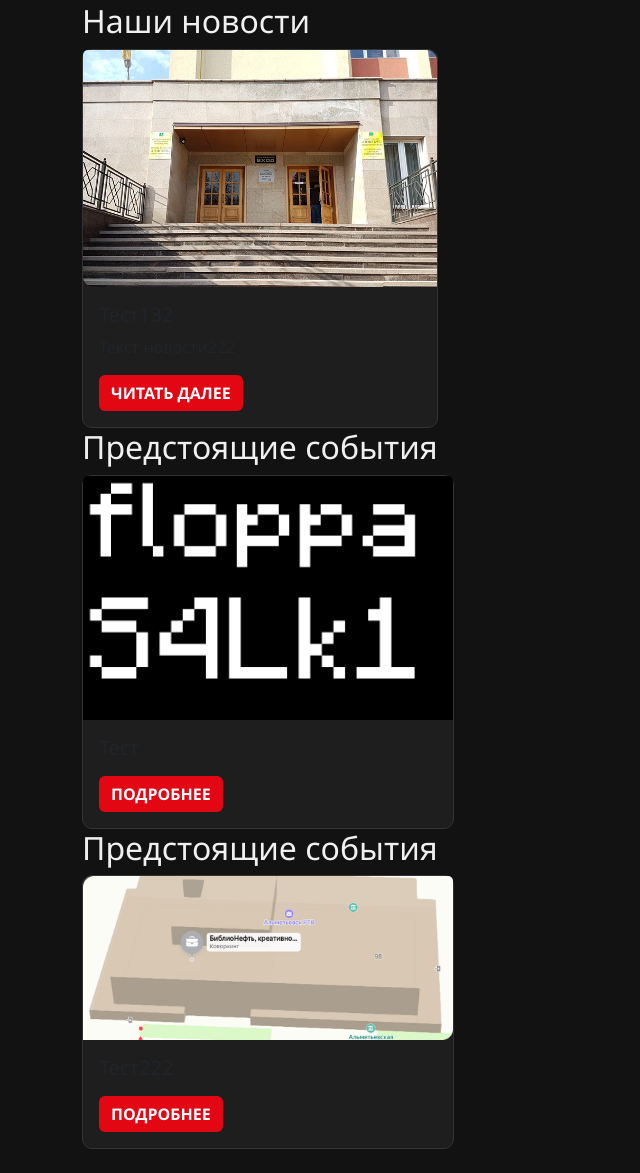
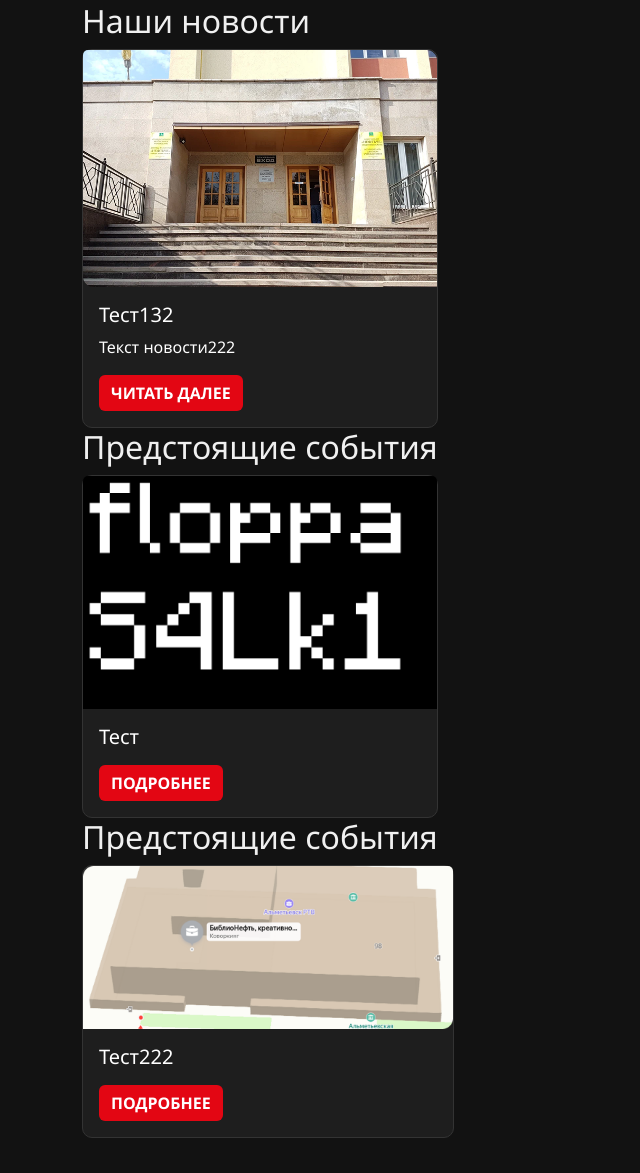
Before and after one commit to Arc3228/dk, a Django app: page / in a window 1280 px wide. Shown: the part 193-1366 px from the top of the page, without its empty margins (0-640 px from the left). After the commit the page ends 1331 px from the top, so only its background shows below. Run offline with Django 5.2, Linux system fonts and the light colour scheme; data comes from the database, SQL or seed files in the repository; both versions use the stored data as it was after the commit.

Commit message:
Стили

```diff
--- a/PythonProject1/neftche/main/static/main/css/style.css
+++ b/PythonProject1/neftche/main/static/main/css/style.css
@@ -41,7 +41,7 @@ a:hover {
 }
 
 .card-title, .card-text {
-    color: #f0f0f0;
+    color: white;
 }
 
 .form-control {
--- a/PythonProject1/neftche/main/templates/main/home.html
+++ b/PythonProject1/neftche/main/templates/main/home.html
@@ -9,8 +9,8 @@
         <div class="card">
             <img src="{{ news.image.url }}" class="card-img-top">
             <div class="card-body">
-                <h5>{{ news.title }}</h5>
-                <p>{{ news.content|truncatewords:20 }}</p>
+                <h5 class="card-title">{{ news.title }}</h5>
+                <p class="card-text">{{ news.content|truncatewords:20 }}</p>
                 <a href="{% url 'news_detail' news.id %}" class="btn btn-primary">Читать далее</a>
             </div>
         </div>
@@ -18,6 +18,7 @@
     {% endfor %}
 
 </div>
+<div class="row">
     {% for event in events %}
 <div class="col-md-4">
     <h2>Предстоящие события</h2>
@@ -26,11 +27,12 @@
             <img src="{{ event.image.url }}" class="card-img-top">
         {% endif %}
         <div class="card-body">
-            <h5>{{ event.title }}</h5>
-            <p>{{ event.description|truncatewords:20 }}</p>
+            <h5 class="card-title">{{ event.title }}</h5>
+            <p class="card-text">{{ event.description|truncatewords:20 }}</p>
             <a href="{% url 'events_detail' event.id %}" class="btn btn-primary">Подробнее</a>
         </div>
     </div>
 </div>
+</div>
 {% endfor %}
 {% endblock %}
```
Also changed, not shown: PythonProject1/neftche/db.sqlite3, PythonProject1/neftche/main/models.py (line endings or trailing spaces).
